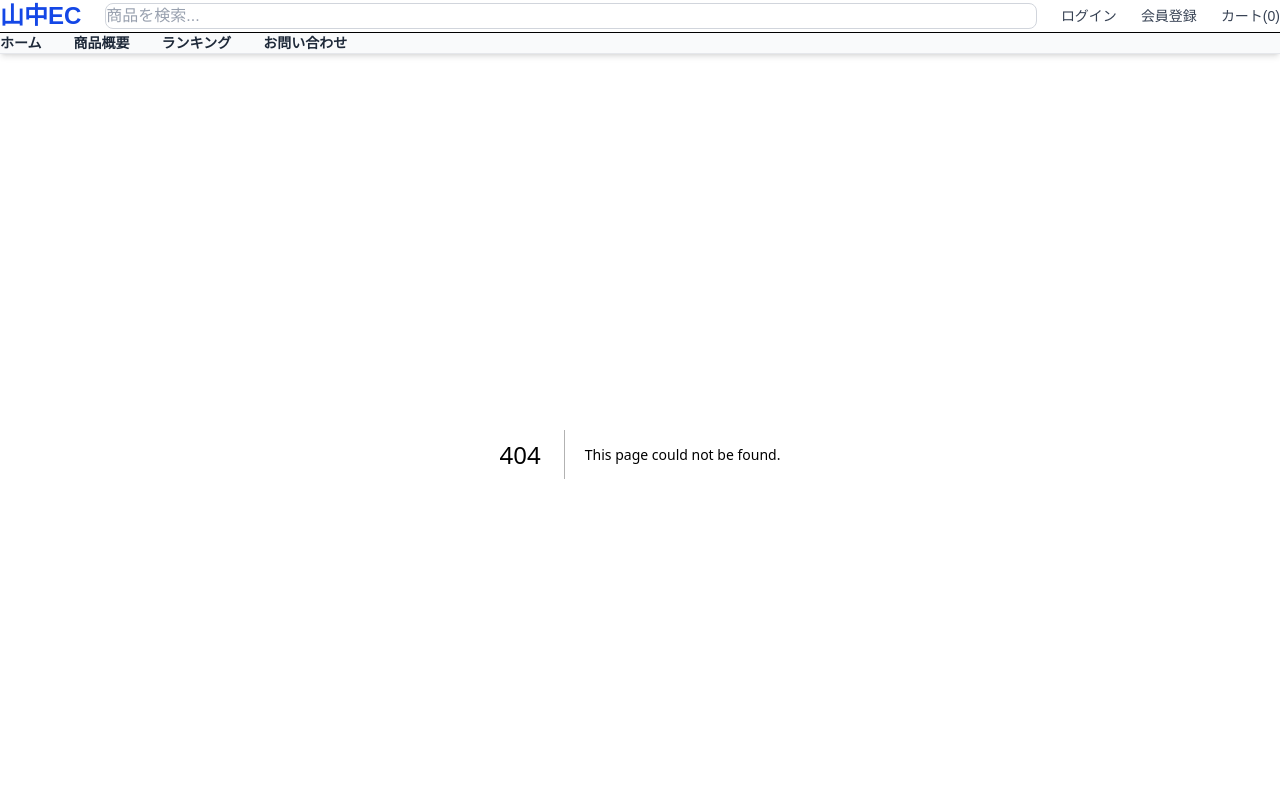
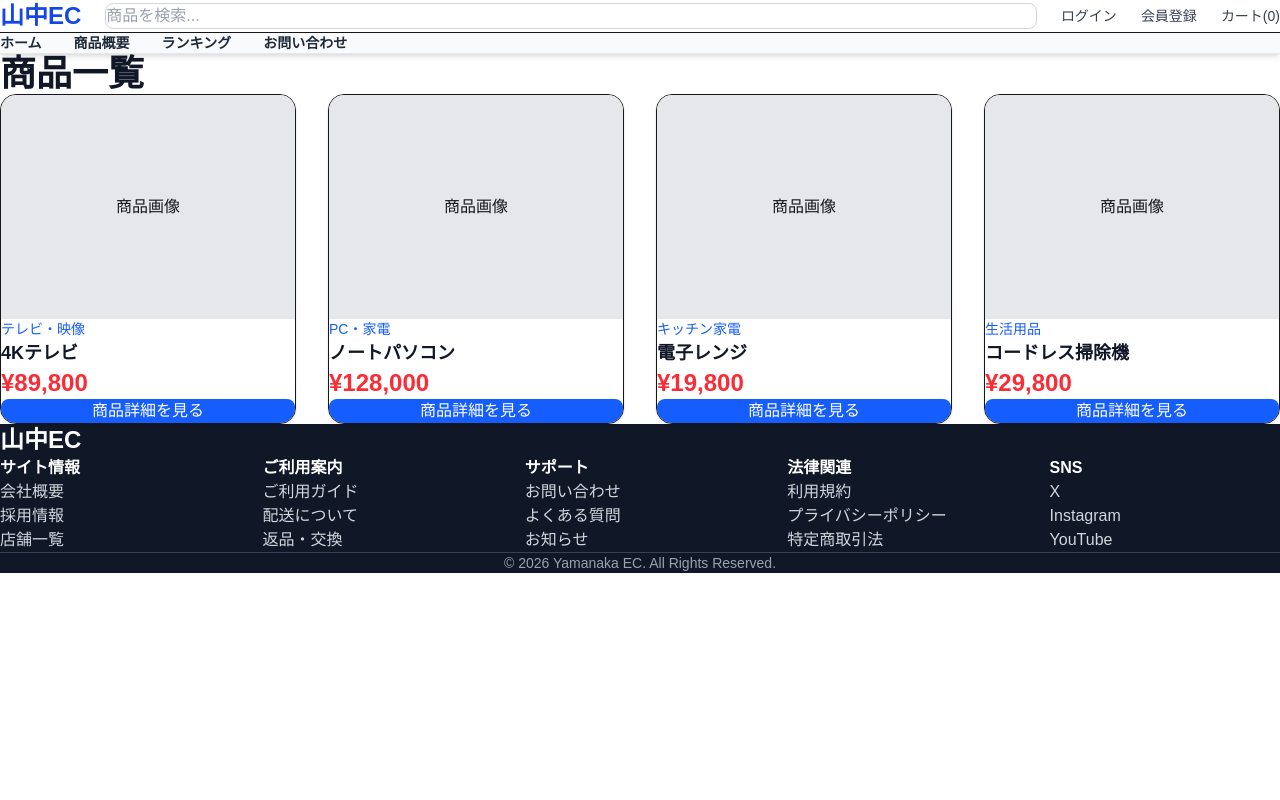
Before and after one commit to noise021/yamanaka-ec, a Next.js app: page /products in a window 1280 px wide. Before the commit this address had no page. Shown: the top 800 px of the page. Built offline with nearby package versions, Linux system fonts and the light colour scheme.

Commit message:
商品一覧ページ作成

```diff
--- /dev/null
+++ b/app/products/page.tsx
@@ -0,0 +1,77 @@
+const products = [
+  {
+    id: 1,
+    name: "4Kテレビ",
+    price: "¥89,800",
+    category: "テレビ・映像",
+  },
+  {
+    id: 2,
+    name: "ノートパソコン",
+    price: "¥128,000",
+    category: "PC・家電",
+  },
+  {
+    id: 3,
+    name: "電子レンジ",
+    price: "¥19,800",
+    category: "キッチン家電",
+  },
+  {
+    id: 4,
+    name: "コードレス掃除機",
+    price: "¥29,800",
+    category: "生活用品",
+  },
+];
+
+export default function ProductsPage() {
+  return (
+    <main className="max-w-7xl mx-auto px-6 py-16">
+
+      <h1 className="text-4xl font-bold mb-10 text-gray-900">
+        商品一覧
+      </h1>
+
+      <div className="grid grid-cols-1 sm:grid-cols-2 lg:grid-cols-4 gap-8">
+
+        {products.map((product) => (
+
+          <div
+            key={product.id}
+            className="bg-white border rounded-2xl shadow-sm overflow-hidden hover:shadow-xl transition"
+          >
+
+            <div className="h-56 bg-gray-200 flex items-center justify-center">
+              商品画像
+            </div>
+
+            <div className="p-5">
+
+              <p className="text-sm text-blue-600 mb-2">
+                {product.category}
+              </p>
+
+              <h2 className="font-bold text-lg text-gray-900">
+                {product.name}
+              </h2>
+
+              <p className="text-red-500 text-2xl font-bold mt-3">
+                {product.price}
+              </p>
+
+              <button className="w-full mt-5 bg-blue-600 hover:bg-blue-700 text-white py-3 rounded-lg">
+                商品詳細を見る
+              </button>
+
+            </div>
+
+          </div>
+
+        ))}
+
+      </div>
+
+    </main>
+  );
+}
```
Also changed, not shown: 1 other file (tests, documents, lock files or other folders).
